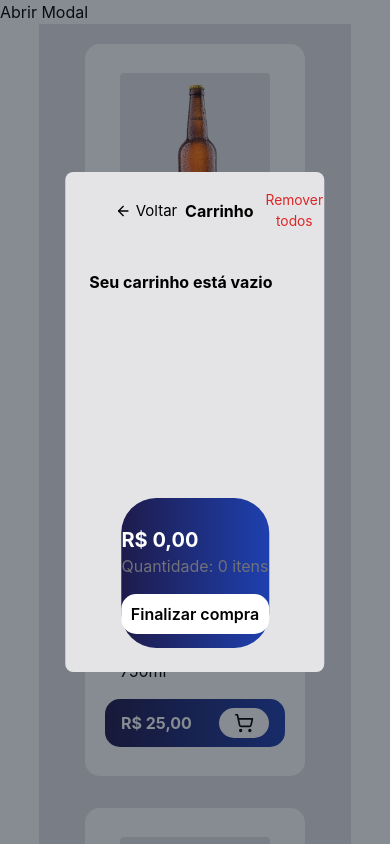
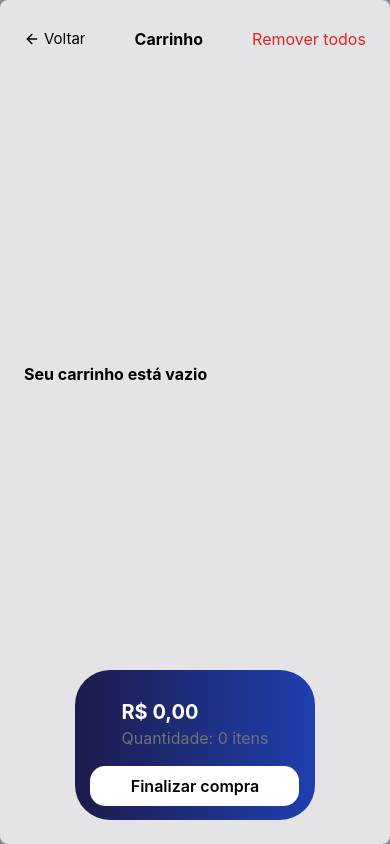
Before and after one commit to ismael-henrique-dev/Grocery-Store, a React (Vite) app: page / in a window 390 px wide. Both pictures are taken after a click on the button "Abrir Modal". Shown: the top 844 px of the page. Built offline with nearby package versions, Linux system fonts and the light colour scheme; a web font is replaced by a local one.

Commit message:
responsividade pt-2

```diff
--- a/src/components/Modal.tsx
+++ b/src/components/Modal.tsx
@@ -52,17 +52,17 @@ export function Modal({open, close}:any) {
 
   if (open) {
     return (
-      <div className="fixed top-0 left-0 bottom-0 right-0 z-50 bg-gray-900 bg-opacity-50 flex items-center justify-center flex-wrap">
-        <div className="bg-zinc-200 rounded-lg w-auto h-[500px] fixed p-6 top-1/2 left-1/2 transform -translate-x-1/2 -translate-y-1/2 flex items-center flex-col overflow-hidden">
-          <div className="inline-flex items-center justify-between h-[30px] mb-6 w-[75%] sm:w-[100%]">
-            <button onClick={close} className="md:w-20 flex items-center gap-1 w-15 text-[15px]">
+      <div className="fixed top-0 left-0 bottom-0 right-0 z-50 bg-gray-900 bg-opacity-50 flex items-center justify-center flex-wrap ">
+        <div className="bg-zinc-200 rounded-lg sm:w-auto w-full md:h-[500px] h-[100%] fixed p-6 top-0 sm:top-1/2 left-1/2 transform -translate-x-1/2 md:-translate-y-1/2 flex items-center justify-center flex-col overflow-hidden ">
+          <div className="inline-flex items-center justify-between h-[30px] mb-6 w-[100%] sm:w-[100%] gap-8">
+            <button onClick={close} className="md:w-20 flex items-center gap-1 w-15 text-[15px] ">
             <ArrowLeft className="size-4 md:size-5" />
               Voltar
             </button>
-            <h2 className="font-bold text-black md:ml-5 ml-[5%]">Carrinho</h2>
-            <button className="md:text-red-600 sm:text-base md:m-0 text-[13.8px] text-red-600 mx-3 "  onClick={removeAllProducts}>Remover todos</button>
+            <h2 className="font-bold text-black md:ml-5 mx-[5%]">Carrinho</h2>
+            <button className="text-red-600 text-nowrap mr-2"  onClick={removeAllProducts}>Remover todos</button>
           </div>
-          <div className="h-[90%] w-[100%] m-auto py-5 overflow-y-scroll flex flex-col overflow-x-hidden">
+          <div className="h-auto max-h-[90%] w-[100%] m-auto py-5 overflow-y-scroll flex flex-col overflow-x-hidden">
             {cart.length === 0 ? (
               <span className="font-bold">Seu carrinho está vazio</span>
             ) : (
```
